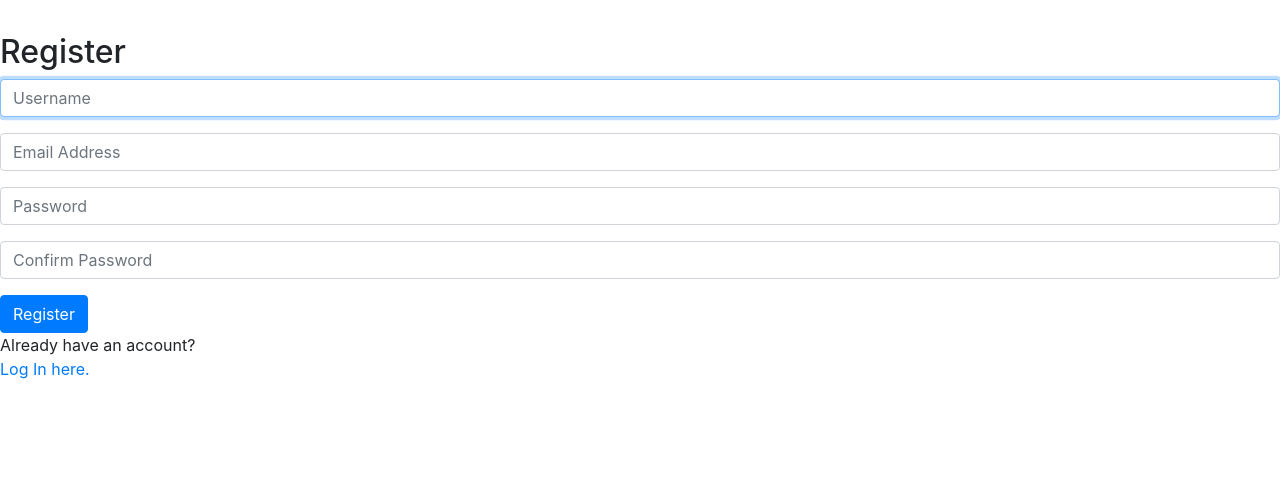
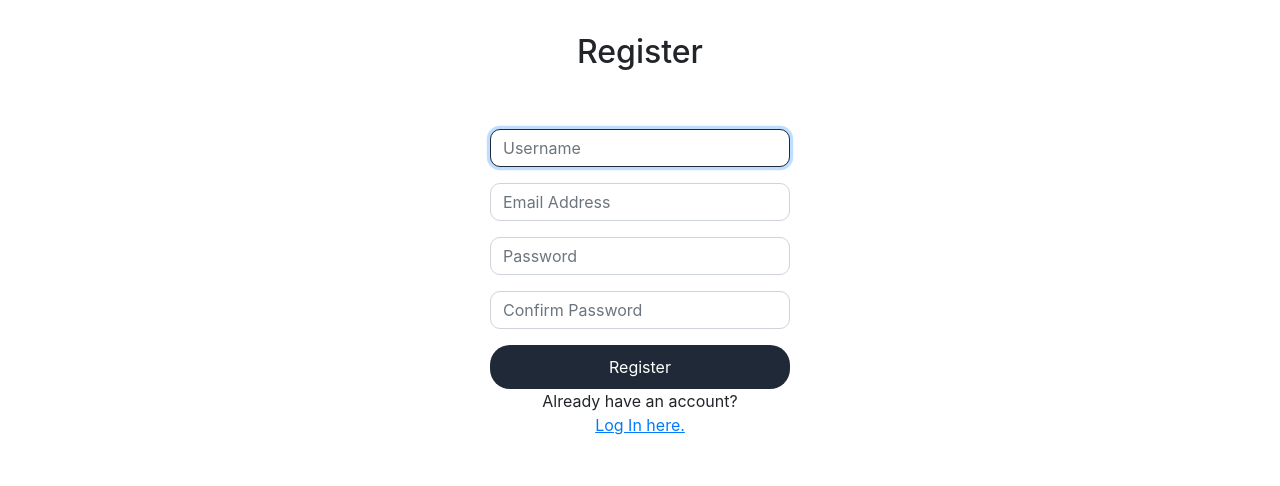
Before and after one commit to Knoxx-Code/cs50w-commerce, a Django app: page /register in a window 1280 px wide. Shown: the part 90-576 px from the top of the page. Run offline with Django 3.2, Linux system fonts and the light colour scheme; some libraries are stand-ins or nearby versions.

Commit message:
Added styling to login/register forms and active listings page

```diff
--- a/commerce/auctions/static/auctions/styles.css
+++ b/commerce/auctions/static/auctions/styles.css
@@ -60,3 +60,94 @@ body {
     color: #f9faf8;
 
 }
+
+.auction-listings {
+    margin: 20px 35px;
+    display: grid;
+    grid-template-columns: repeat(auto-fit,minmax(250px,1fr));
+}
+
+.auction-listing {
+    display: flex;
+    align-items: center;
+}
+
+.listing-card {
+    background-color: #fff;
+    border: 1px solid #e0e0e0;
+    border-radius: 8px;
+    box-shadow: 0 2px 4px rgba(0, 0, 0, 0.1);
+    padding: 20px;
+    height: 350px;
+    width: 350px;
+    display: flex;
+    flex-direction: column;
+    text-align: center;
+}
+
+.listing-img-container {
+    display: flex;
+    flex-grow: 1;
+    justify-content: center;
+    align-items: center;
+    overflow: hidden;
+}
+
+.listing-img {
+    max-width: 100%;
+    max-height: 100%;
+}
+
+.active-listings-title {
+    text-align: center;
+
+}
+
+.auth-form-title {
+    display: flex;
+    justify-content: center;
+    align-items: center;
+}
+.auth-form-container {
+    display: flex;
+    flex-direction: column;
+    justify-content: center;
+    align-items: center;
+    padding: 50px;
+    text-align: center;
+
+}
+
+.auth-form-container form {
+    width: 300px;
+}
+
+
+.form-control {
+    border-radius: 10px;
+}
+
+.form-control:focus {
+    outline: none;
+    border-color: #1f2937;
+}
+
+.btn {
+
+    width: 100%;
+    padding: 10px;
+    border: none;
+    background-color: #1f2937;
+    color: #fff;
+    border-radius: 20px;
+    cursor: pointer;
+    transition: background-color 0.2s;
+}
+
+.btn:hover {
+    background-color: #45505e;
+}
+
+.login-reg-here {
+    text-decoration: underline;
+}
--- a/commerce/auctions/templates/auctions/register.html
+++ b/commerce/auctions/templates/auctions/register.html
@@ -2,8 +2,12 @@
 
 {% block body %}
 
+    <div class="auth-form-title">
         <h2>Register</h2>
+    </div>
 
+
+    <div class="auth-form-container">
         {% if message %}
         <div>{{ message }}</div>
         {% endif %}
@@ -25,6 +29,8 @@
             <input class="btn btn-primary" type="submit" value="Register">
         </form>
 
-    Already have an account? <a href="{% url 'login' %}">Log In here.</a>
+        Already have an account? <a class="login-reg-here" href="{% url 'login' %}">Log In here.</a>
+
+    </div>
 
 {% endblock %}
```
Also changed, not shown: commerce/auctions/templates/auctions/index.html (+13 -7 lines), commerce/auctions/templates/auctions/login.html (+7 -1 lines). Lines whose indentation alone changed are shown as unchanged.
